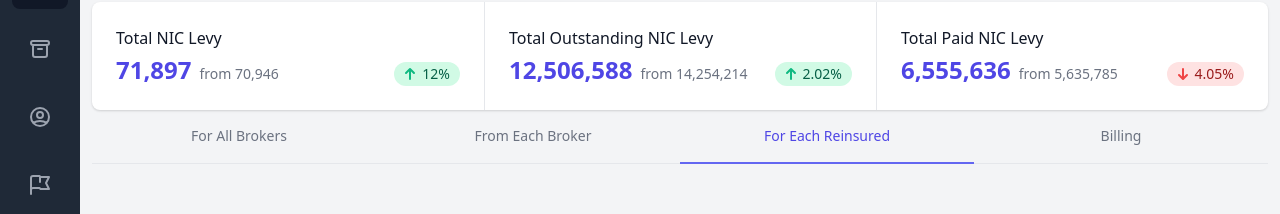
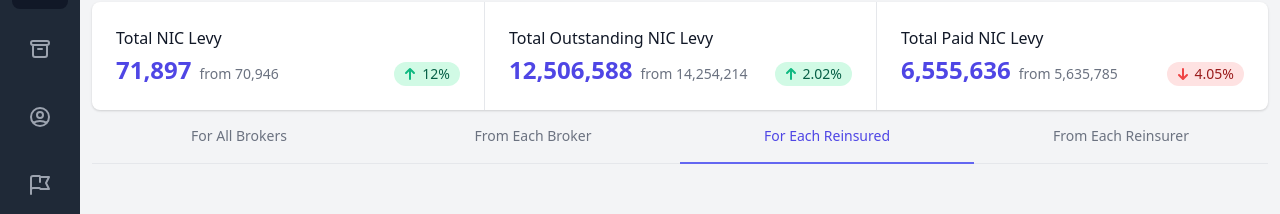
Before and after one commit to Khoby-790/template-nic, a React (Create React App) app: page /nic in a window 1280 px wide. Shown: the part 123-337 px from the top of the page. Built offline with nearby package versions, Linux system fonts and the light colour scheme.

Commit message:
--- Auto-Git Commit ---

```diff
--- a/src/pages/NicStatsExpansion/NicStatsExpansion.tsx
+++ b/src/pages/NicStatsExpansion/NicStatsExpansion.tsx
@@ -114,7 +114,7 @@ const NicStatsExpansion = (props: Props) => {
                                     For Each Reinsured
                                 </a>
                                 <a href="#" className="border-transparent text-gray-500 hover:text-gray-700 hover:border-gray-300 w-1/4 py-4 px-1 text-center border-b-2 font-medium text-sm">
-                                    Billing
+                                    From Each Reinsurer
                                 </a>
                             </nav>
                         </div>
```
